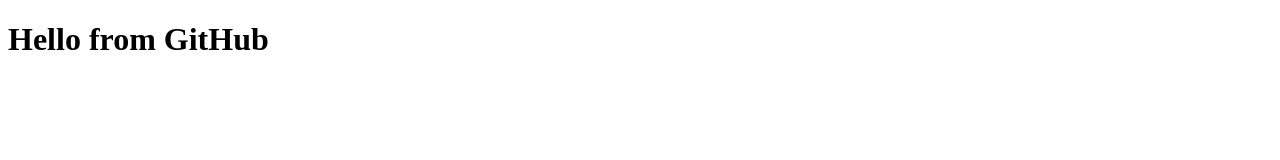
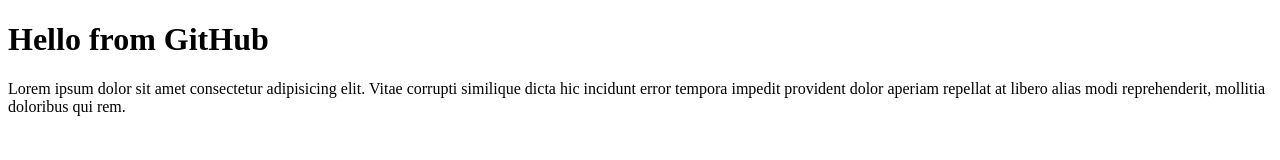
Before and after one commit to faxr1dd1nov1c7/1-dars, a plain HTML site: page index.html in a window 1280 px wide. Drawn offline with Linux system fonts and the light colour scheme.

Commit message:
update index.html

```diff
--- a/index.html
+++ b/index.html
@@ -7,6 +7,11 @@
 		<title>Document</title>
 	</head>
 	<body>
-        <h1>Hello from GitHub</h1>
-    </body>
+		<h1>Hello from GitHub</h1>
+		<p>
+			Lorem ipsum dolor sit amet consectetur adipisicing elit. Vitae corrupti
+			similique dicta hic incidunt error tempora impedit provident dolor aperiam
+			repellat at libero alias modi reprehenderit, mollitia doloribus qui rem.
+		</p>
+	</body>
 </html>
```
